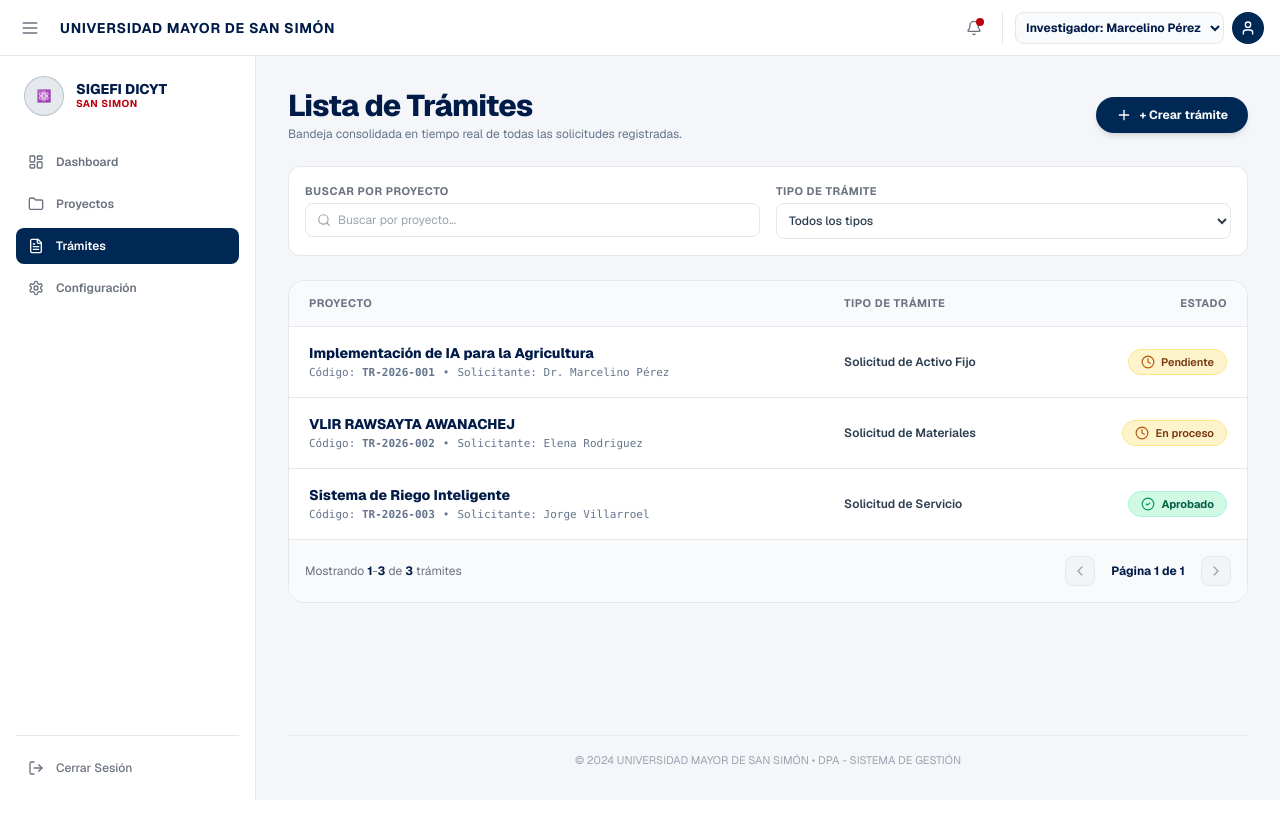
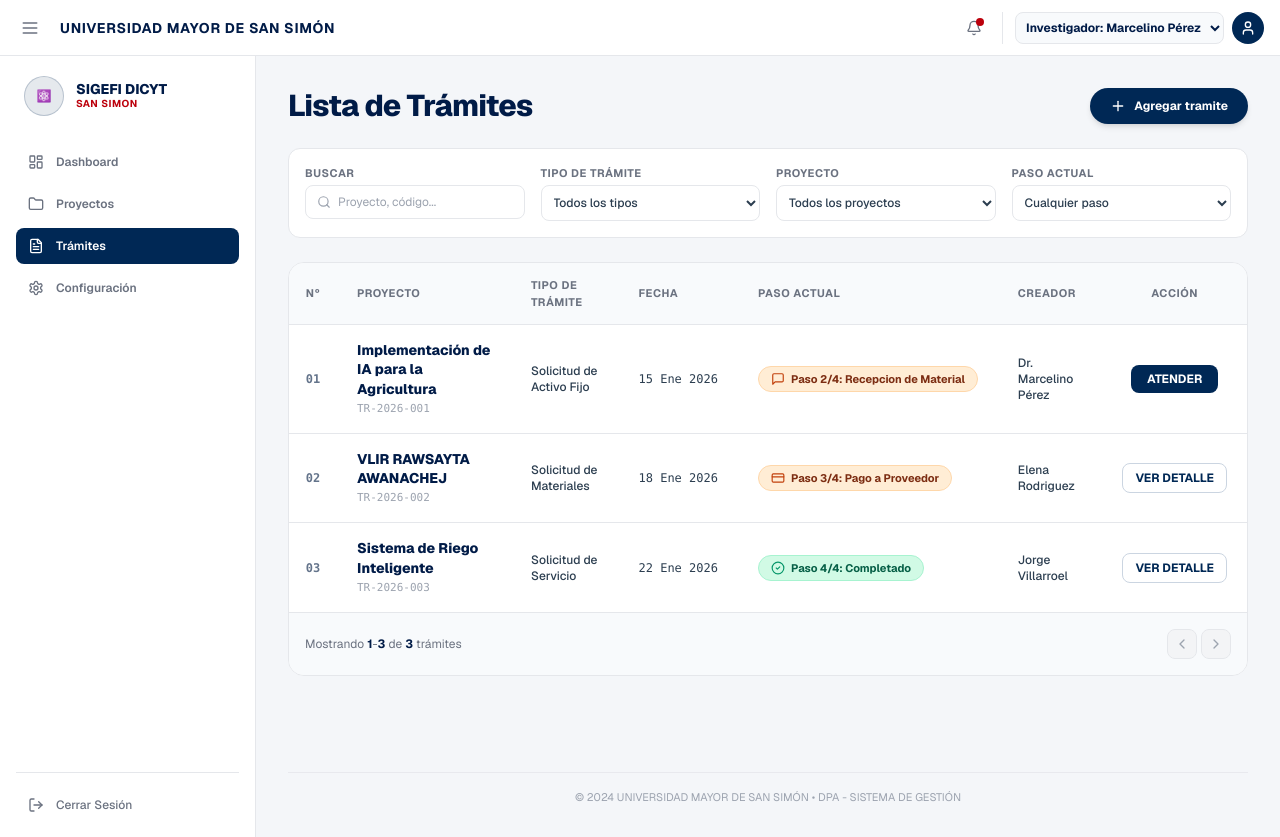
Before and after one commit to Camila-Montan-Mendoza/MVP_DICYT_v3, a Next.js app: page /tramites in a window 1280 px wide. Before the commit the page ends 800 px from the top, so only its background shows below. Built offline with nearby package versions, Linux system fonts and the light colour scheme.

Commit message:
refactor(ui): align /tramites table 100% with official mockup specs/002-bandeja-consolidada-tramites/mockups/lista_tramites.jpg

```diff
--- a/app/tramites/page.tsx
+++ b/app/tramites/page.tsx
@@ -7,109 +7,164 @@ import { SigefiShell } from "@/components/sigefi-shell";
 import {
   Search,
   Plus,
-  FilterX,
   ChevronLeft,
   ChevronRight,
+  AlertCircle,
+  MessageSquare,
   CheckCircle2,
-  Clock,
-  AlertCircle,
-  Inbox
+  CreditCard,
+  Inbox,
+  FilterX
 } from "lucide-react";
 import { tramitesStore, TramiteStoreItem } from "@/lib/store/tramites-store";
 
 export default function ListaTramitesPage() {
   const router = useRouter();
 
-  // Load store items dynamically
+  // Dynamic Store dataset
   const [tramitesList, setTramitesList] = useState<TramiteStoreItem[]>([]);
-  const [searchProyecto, setSearchProyecto] = useState("");
+
+  // 4 Filters from Mockup
+  const [searchTerm, setSearchTerm] = useState("");
   const [tipoTramiteFilter, setTipoTramiteFilter] = useState("Todos los tipos");
+  const [proyectoFilter, setProyectoFilter] = useState("Todos los proyectos");
+  const [pasoActualFilter, setPasoActualFilter] = useState("Cualquier paso");
 
   // Pagination State
   const [currentPage, setCurrentPage] = useState(1);
-  const itemsPerPage = 5;
+  const itemsPerPage = 4;
 
   useEffect(() => {
     setTramitesList(tramitesStore.getTramites());
   }, []);
 
-  // Extract unique tipos for dropdown options
+  // Dropdown options
   const uniqueTipos = useMemo(() => {
     const tipos = Array.from(new Set(tramitesList.map((t) => t.tipoTramite)));
     return ["Todos los tipos", ...tipos];
   }, [tramitesList]);
 
-  // Filter dataset by project search and tipo de trámite
+  const uniqueProyectos = useMemo(() => {
+    const proyectos = Array.from(new Set(tramitesList.map((t) => t.proyecto)));
+    return ["Todos los proyectos", ...proyectos];
+  }, [tramitesList]);
+
+  const uniquePasos = [
+    "Cualquier paso",
+    "Paso 1/4: Solicitud",
+    "Paso 2/4: Recepcion de Material",
+    "Paso 3/4: Pago a Proveedor",
+    "Paso 4/4: Completado",
+  ];
+
+  // Helper to format step badge text & style
+  const getPasoInfo = (item: TramiteStoreItem) => {
+    const pasoActual = item.pasos.find((p) => p.estado === "EN_CURSO") || item.pasos[item.pasos.length - 1];
+    const totalPasos = item.pasos.length;
+    const num = pasoActual?.numero || 1;
+    const nombre = pasoActual?.nombre || "Solicitud";
+
+    let label = `Paso ${num}/${totalPasos}: ${nombre}`;
+    if (num === 2) label = `Paso 2/4: Recepcion de Material`;
+    if (num === 3) label = `Paso 3/4: Pago a Proveedor`;
+    if (num === 4 || item.estado === "Aprobado") label = `Paso 4/4: Completado`;
+
+    return {
+      num,
+      label,
+      isCompletado: num === 4 || item.estado === "Aprobado",
+    };
+  };
+
+  // Filtering Logic
   const filteredData = useMemo(() => {
     return tramitesList.filter((t) => {
-      if (searchProyecto.trim()) {
-        const q = searchProyecto.toLowerCase().trim();
-        if (!t.proyecto.toLowerCase().includes(q) && !t.codigoSeguimiento.toLowerCase().includes(q)) {
-          return false;
-        }
+      // Filter 1: Buscar (Proyecto o Código)
+      if (searchTerm.trim()) {
+        const q = searchTerm.toLowerCase().trim();
+        const matchesProyecto = t.proyecto.toLowerCase().includes(q);
+        const matchesCodigo = t.codigoSeguimiento.toLowerCase().includes(q);
+        const matchesCreador = t.creador.toLowerCase().includes(q);
+        if (!matchesProyecto && !matchesCodigo && !matchesCreador) return false;
       }
+
+      // Filter 2: Tipo de Trámite
       if (tipoTramiteFilter !== "Todos los tipos") {
-        if (t.tipoTramite.toLowerCase() !== tipoTramiteFilter.toLowerCase()) {
-          return false;
-        }
+        if (t.tipoTramite.toLowerCase() !== tipoTramiteFilter.toLowerCase()) return false;
       }
+
+      // Filter 3: Proyecto
+      if (proyectoFilter !== "Todos los proyectos") {
+        if (t.proyecto.toLowerCase() !== proyectoFilter.toLowerCase()) return false;
+      }
+
+      // Filter 4: Paso Actual
+      if (pasoActualFilter !== "Cualquier paso") {
+        const pasoInfo = getPasoInfo(t);
+        if (pasoActualFilter === "Paso 1/4: Solicitud" && pasoInfo.num !== 1) return false;
+        if (pasoActualFilter === "Paso 2/4: Recepcion de Material" && pasoInfo.num !== 2) return false;
+        if (pasoActualFilter === "Paso 3/4: Pago a Proveedor" && pasoInfo.num !== 3) return false;
+        if (pasoActualFilter === "Paso 4/4: Completado" && !pasoInfo.isCompletado) return false;
+      }
+
       return true;
     });
-  }, [tramitesList, searchProyecto, tipoTramiteFilter]);
+  }, [tramitesList, searchTerm, tipoTramiteFilter, proyectoFilter, pasoActualFilter]);
 
-  // Paginated items
+  // Pagination bounds
   const totalItems = filteredData.length;
   const totalPages = Math.max(1, Math.ceil(totalItems / itemsPerPage));
   const startIndex = (currentPage - 1) * itemsPerPage;
   const currentItems = filteredData.slice(startIndex, startIndex + itemsPerPage);
 
-  const isFilterActive = searchProyecto.trim() !== "" || tipoTramiteFilter !== "Todos los tipos";
+  const isFilterActive =
+    searchTerm.trim() !== "" ||
+    tipoTramiteFilter !== "Todos los tipos" ||
+    proyectoFilter !== "Todos los proyectos" ||
+    pasoActualFilter !== "Cualquier paso";
 
   const handleResetFilters = () => {
-    setSearchProyecto("");
+    setSearchTerm("");
     setTipoTramiteFilter("Todos los tipos");
+    setProyectoFilter("Todos los proyectos");
+    setPasoActualFilter("Cualquier paso");
     setCurrentPage(1);
   };
 
   return (
     <SigefiShell>
       <div className="space-y-6 pb-12">
-        {/* Cabecera Principal y Botón de Crear Trámite */}
+        {/* Cabecera Principal (Título y Botón "+ Agregar tramite" Fiel al Mockup) */}
         <div className="flex flex-col sm:flex-row sm:items-center justify-between gap-4">
-          <div>
-            <h1 className="text-2xl md:text-3xl font-extrabold text-[#001B47] tracking-tight">
-              Lista de Trámites
-            </h1>
-            <p className="text-xs text-[#64748b] mt-0.5">
-              Bandeja consolidada en tiempo real de todas las solicitudes registradas.
-            </p>
-          </div>
+          <h1 className="text-2xl md:text-3xl font-extrabold text-[#001B47] tracking-tight">
+            Lista de Trámites
+          </h1>
 
           <Link
             href="/tramites/nuevo"
             className="inline-flex items-center justify-center gap-2 px-5 py-2.5 bg-[#002855] text-white font-bold text-xs rounded-full hover:bg-[#001B47] transition-all shadow-md"
           >
             <Plus className="w-4 h-4" />
-            + Crear trámite
+            Agregar tramite
           </Link>
         </div>
 
-        {/* Barra de Filtros Minimalista (Buscar por proyecto y Tipo de trámite) */}
+        {/* Barra de Filtros en Fila (BUSCAR, TIPO DE TRÁMITE, PROYECTO, PASO ACTUAL) */}
         <div className="bg-white p-4 rounded-xl border border-[#e5e7eb] shadow-2xs space-y-3">
-          <div className="grid grid-cols-1 sm:grid-cols-2 gap-4 text-xs">
-            {/* Buscador de Texto (Buscar por proyecto) */}
+          <div className="grid grid-cols-1 sm:grid-cols-2 lg:grid-cols-4 gap-4 text-xs">
+            {/* 1. BUSCAR */}
             <div className="space-y-1">
               <label className="font-bold text-[11px] text-[#6b7280] uppercase tracking-wider block">
-                BUSCAR POR PROYECTO
+                BUSCAR
               </label>
               <div className="relative">
                 <Search className="w-3.5 h-3.5 text-[#9ca3af] absolute left-3 top-1/2 -translate-y-1/2" />
                 <input
                   type="text"
-                  placeholder="Buscar por proyecto..."
-                  value={searchProyecto}
+                  placeholder="Proyecto, código..."
+                  value={searchTerm}
                   onChange={(e) => {
-                    setSearchProyecto(e.target.value);
+                    setSearchTerm(e.target.value);
                     setCurrentPage(1);
                   }}
                   className="w-full pl-8 pr-3 py-2 text-xs bg-white border border-[#e5e7eb] rounded-lg text-[#2c3e50] focus:outline-none focus:ring-1 focus:ring-[#002855]"
@@ -117,7 +172,7 @@ export default function ListaTramitesPage() {
               </div>
             </div>
 
-            {/* Selector de TIPO DE TRÁMITE */}
+            {/* 2. TIPO DE TRÁMITE */}
             <div className="space-y-1">
               <label className="font-bold text-[11px] text-[#6b7280] uppercase tracking-wider block">
                 TIPO DE TRÁMITE
@@ -137,9 +192,51 @@ export default function ListaTramitesPage() {
                 ))}
               </select>
             </div>
+
+            {/* 3. PROYECTO */}
+            <div className="space-y-1">
+              <label className="font-bold text-[11px] text-[#6b7280] uppercase tracking-wider block">
+                PROYECTO
+              </label>
+              <select
+                value={proyectoFilter}
+                onChange={(e) => {
+                  setProyectoFilter(e.target.value);
+                  setCurrentPage(1);
+                }}
+                className="w-full p-2 text-xs bg-white border border-[#e5e7eb] rounded-lg text-[#2c3e50] font-medium focus:outline-none focus:ring-1 focus:ring-[#002855]"
+              >
+                {uniqueProyectos.map((p, idx) => (
+                  <option key={idx} value={p}>
+                    {p}
+                  </option>
+                ))}
+              </select>
+            </div>
+
+            {/* 4. PASO ACTUAL */}
+            <div className="space-y-1">
+              <label className="font-bold text-[11px] text-[#6b7280] uppercase tracking-wider block">
+                PASO ACTUAL
+              </label>
+              <select
+                value={pasoActualFilter}
+                onChange={(e) => {
+                  setPasoActualFilter(e.target.value);
+                  setCurrentPage(1);
+                }}
+                className="w-full p-2 text-xs bg-white border border-[#e5e7eb] rounded-lg text-[#2c3e50] font-medium focus:outline-none focus:ring-1 focus:ring-[#002855]"
+              >
+                {uniquePasos.map((paso, idx) => (
+                  <option key={idx} value={paso}>
+                    {paso}
+                  </option>
+                ))}
+              </select>
+            </div>
           </div>
 
-          {/* Botón para Limpiar Filtros */}
+          {/* Limpiar Filtros si hay alguno activo */}
           {isFilterActive && (
             <div className="flex justify-end pt-1">
               <button
@@ -154,18 +251,16 @@ export default function ListaTramitesPage() {
           )}
         </div>
 
-        {/* Tabla Consolidada de 3 Columnas (PROYECTO, TIPO DE TRÁMITE, ESTADO) */}
+        {/* Tabla Fiel al Mockup (7 Columnas: Nº, PROYECTO, TIPO DE TRÁMITE, FECHA, PASO ACTUAL, CREADOR, ACCIÓN) */}
         <div className="bg-white rounded-2xl border border-[#e5e7eb] shadow-2xs overflow-hidden">
           {totalItems === 0 ? (
             <div className="p-12 text-center space-y-3">
               <div className="w-14 h-14 bg-slate-100 text-[#64748b] rounded-full flex items-center justify-center mx-auto">
                 <Inbox className="w-7 h-7" />
               </div>
-              <h3 className="font-bold text-base text-[#001B47]">No hay trámites registrados</h3>
+              <h3 className="font-bold text-base text-[#001B47]">No se encontraron trámites</h3>
               <p className="text-xs text-[#6b7280] max-w-sm mx-auto leading-relaxed">
-                {isFilterActive
-                  ? "No se encontraron trámites coincidentes con los filtros de búsqueda."
-                  : "Presione '+ Crear trámite' para iniciar su primera solicitud."}
+                Pruebe ajustando o limpiando los filtros de búsqueda.
               </p>
               {isFilterActive && (
                 <button
@@ -183,56 +278,98 @@ export default function ListaTramitesPage() {
                 <table className="w-full text-left border-collapse">
                   <thead>
                     <tr className="bg-[#f8fafc] border-b border-[#e5e7eb] text-[11px] font-bold text-[#6b7280] uppercase tracking-wider">
+                      <th className="py-3.5 px-4 w-12 text-center">Nº</th>
                       <th className="py-3.5 px-5">PROYECTO</th>
                       <th className="py-3.5 px-5">TIPO DE TRÁMITE</th>
-                      <th className="py-3.5 px-5 text-right">ESTADO</th>
+                      <th className="py-3.5 px-5">FECHA</th>
+                      <th className="py-3.5 px-5">PASO ACTUAL</th>
+                      <th className="py-3.5 px-5">CREADOR</th>
+                      <th className="py-3.5 px-5 text-center">ACCIÓN</th>
                     </tr>
                   </thead>
                   <tbody className="divide-y divide-[#e5e7eb] text-xs">
-                    {currentItems.map((tramite) => {
-                      const isAprobado = tramite.estado === "Aprobado";
-                      const isObservado = tramite.estado === "Observado por Presupuestos" || tramite.estado === "Rechazado";
+                    {currentItems.map((tramite, index) => {
+                      const pasoInfo = getPasoInfo(tramite);
+                      const isAtender = tramite.requiereAccion || pasoInfo.num === 2;
 
                       return (
                         <tr
                           key={tramite.id}
-                          onClick={() => router.push(`/tramites/${tramite.id}`)}
-                          className="hover:bg-[#f8fafc] transition-colors cursor-pointer group"
+                          className="hover:bg-[#f8fafc] transition-colors"
                         >
-                          {/* Columna 1: PROYECTO */}
-                          <td className="py-4 px-5">
-                            <div className="font-extrabold text-[#001B47] text-sm group-hover:text-[#BC000C] transition-colors">
+                          {/* 1. Nº */}
+                          <td className="py-4 px-4 text-center font-mono font-semibold text-[#64748b]">
+                            {tramite.nro || `${index + 1}`.padStart(2, "0")}
+                          </td>
+
+                          {/* 2. PROYECTO */}
+                          <td className="py-4 px-5 max-w-xs">
+                            <div className="font-extrabold text-[#001B47] text-sm leading-snug">
                               {tramite.proyecto}
                             </div>
-                            <div className="text-[11px] text-[#64748b] font-mono mt-0.5 flex items-center gap-2">
-                              <span>Código: <strong>{tramite.codigoSeguimiento}</strong></span>
-                              <span>•</span>
-                              <span>Solicitante: {tramite.creador}</span>
+                            <div className="text-[11px] text-[#9ca3af] font-mono mt-0.5">
+                              {tramite.codigoSeguimiento}
                             </div>
                           </td>
 
-                          {/* Columna 2: TIPO DE TRÁMITE */}
-                          <td className="py-4 px-5 text-[#2c3e50] font-semibold text-xs">
+                          {/* 3. TIPO DE TRÁMITE */}
+                          <td className="py-4 px-5 text-[#2c3e50] font-medium text-xs">
                             {tramite.tipoTramite}
                           </td>
 
-                          {/* Columna 3: ESTADO */}
-                          <td className="py-4 px-5 text-right whitespace-nowrap">
-                            {isAprobado ? (
+                          {/* 4. FECHA */}
+                          <td className="py-4 px-5 text-[#2c3e50] text-xs whitespace-nowrap font-mono">
+                            {tramite.fecha}
+                          </td>
+
+                          {/* 5. PASO ACTUAL (Badges Pill según Mockup) */}
+                          <td className="py-4 px-5 whitespace-nowrap">
+                            {pasoInfo.isCompletado ? (
                               <span className="inline-flex items-center gap-1.5 px-3 py-1 bg-emerald-100 text-emerald-800 text-[11px] font-bold rounded-full border border-emerald-200 shadow-2xs">
                                 <CheckCircle2 className="w-3.5 h-3.5 text-emerald-600" />
-                                {tramite.estado}
+                                {pasoInfo.label}
                               </span>
-                            ) : isObservado ? (
-                              <span className="inline-flex items-center gap-1.5 px-3 py-1 bg-red-100 text-red-800 text-[11px] font-bold rounded-full border border-red-200 shadow-2xs">
-                                <AlertCircle className="w-3.5 h-3.5 text-red-600" />
-                                {tramite.estado}
+                            ) : pasoInfo.num === 1 ? (
+                              <span className="inline-flex items-center gap-1.5 px-3 py-1 bg-amber-100 text-amber-900 text-[11px] font-bold rounded-full border border-amber-300 shadow-2xs">
+                                <AlertCircle className="w-3.5 h-3.5 text-amber-700" />
+                                {pasoInfo.label}
+                              </span>
+                            ) : pasoInfo.num === 2 ? (
+                              <span className="inline-flex items-center gap-1.5 px-3 py-1 bg-orange-100 text-orange-900 text-[11px] font-bold rounded-full border border-orange-200 shadow-2xs">
+                                <MessageSquare className="w-3.5 h-3.5 text-orange-700" />
+                                {pasoInfo.label}
                               </span>
                             ) : (
-                              <span className="inline-flex items-center gap-1.5 px-3 py-1 bg-amber-100/90 text-amber-900 text-[11px] font-semibold rounded-full border border-amber-200 shadow-2xs">
-                                <Clock className="w-3.5 h-3.5 text-amber-700" />
-                                {tramite.estado}
+                              <span className="inline-flex items-center gap-1.5 px-3 py-1 bg-orange-100 text-orange-900 text-[11px] font-bold rounded-full border border-orange-200 shadow-2xs">
+                                <CreditCard className="w-3.5 h-3.5 text-orange-700" />
+                                {pasoInfo.label}
                               </span>
+                            )}
+                          </td>
+
+                          {/* 6. CREADOR */}
+                          <td className="py-4 px-5 text-[#2c3e50] font-medium text-xs">
+                            {tramite.creador}
+                          </td>
+
+                          {/* 7. ACCIÓN (Botón ATENDER vs VER DETALLE) */}
+                          <td className="py-4 px-5 text-center whitespace-nowrap">
+                            {isAtender ? (
+                              <button
+                                type="button"
+                                onClick={() => router.push(`/tramites/${tramite.id}`)}
+                                className="px-4 py-1.5 bg-[#002855] text-white text-xs font-bold rounded-lg hover:bg-[#001B47] transition-all shadow-xs"
+                              >
+                                ATENDER
+                              </button>
+                            ) : (
+                              <button
+                                type="button"
+                                onClick={() => router.push(`/tramites/${tramite.id}`)}
+                                className="px-3 py-1.5 bg-white border border-[#cbd5e1] text-[#002855] text-xs font-bold rounded-lg hover:bg-slate-50 transition-all shadow-2xs"
+                              >
+                                VER DETALLE
+                              </button>
                             )}
                           </td>
                         </tr>
@@ -242,8 +379,8 @@ export default function ListaTramitesPage() {
                 </table>
               </div>
 
-              {/* Pie de Tabla con Paginación y Contador */}
-              <div className="p-4 bg-[#f8fafc] border-t border-[#e5e7eb] flex flex-col sm:flex-row items-center justify-between gap-3 text-xs text-[#6b7280]">
+              {/* Pie de Tabla Fiel al Mockup ("Mostrando 1-4 de 24 trámites") */}
+              <div className="p-4 bg-[#f8fafc] border-t border-[#e5e7eb] flex items-center justify-between text-xs text-[#6b7280]">
                 <div>
                   Mostrando <strong className="text-[#001B47]">{startIndex + 1}</strong>-
                   <strong className="text-[#001B47]">{Math.min(startIndex + itemsPerPage, totalItems)}</strong> de{" "}
@@ -263,10 +400,6 @@ export default function ListaTramitesPage() {
                   >
                     <ChevronLeft className="w-4 h-4" />
                   </button>
-
-                  <span className="px-3 py-1 font-bold text-xs text-[#001B47]">
-                    Página {currentPage} de {totalPages}
-                  </span>
 
                   <button
                     type="button"
```
